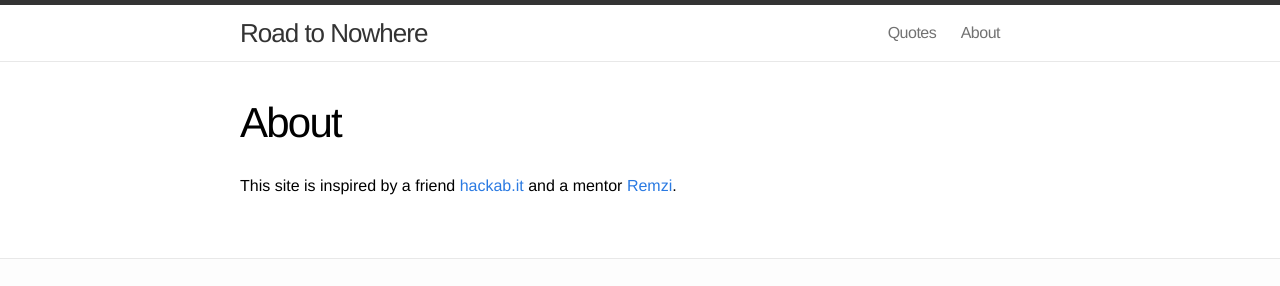
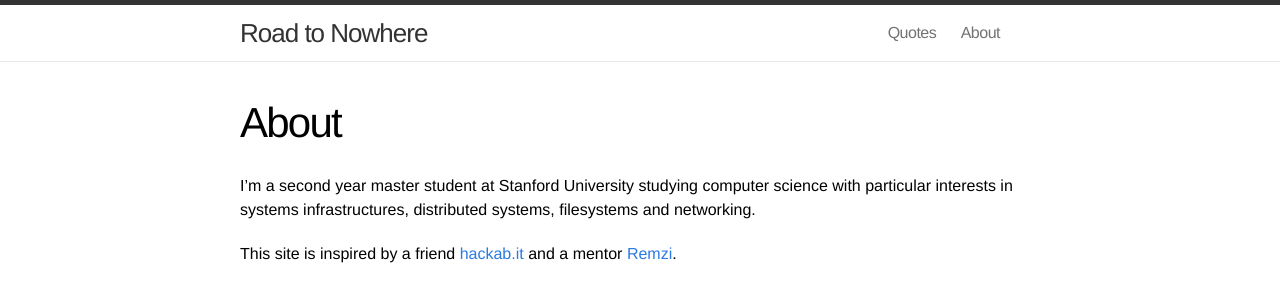
Before and after one commit to breezer00/breezer00.github.io, a plain HTML site: page about/index.html in a window 1280 px wide. Shown: the top 286 px of the page. Drawn offline with Linux system fonts and the light colour scheme.

Commit message:
Edit about page

```diff
--- a/about/index.html
+++ b/about/index.html
@@ -63,14 +63,22 @@
   </header>
 
   <article class="post-content">
-  <p>This site is inspired by a friend <a href="http://hackab.it">hackab.it</a> and a mentor <a href="http://pages.cs.wisc.edu/~remzi/">Remzi</a>. </p>
+  <p>I’m a second year master student at Stanford University studying computer
+science with particular interests in systems infrastructures, distributed
+systems, filesystems and networking.</p>
+
+<p>This site is inspired by a friend <a href="http://hackab.it">hackab.it</a> and a mentor <a href="http://pages.cs.wisc.edu/~remzi/">Remzi</a>.</p>
 
 <!--
-This is the base Jekyll theme. You can find out more info about customizing your Jekyll theme, as well as basic Jekyll usage documentation at [jekyllrb.com](http://jekyllrb.com/)
+This is the base Jekyll theme. You can find out more info about customizing
+your Jekyll theme, as well as basic Jekyll usage documentation at
+[jekyllrb.com](http://jekyllrb.com/)
 
-You can find the source code for the Jekyll new theme at: [github.com/jglovier/jekyll-new](https://github.com/jglovier/jekyll-new)
+You can find the source code for the Jekyll new theme at:
+[github.com/jglovier/jekyll-new](https://github.com/jglovier/jekyll-new)
 
-You can find the source code for Jekyll at [github.com/jekyll/jekyll](https://github.com/jekyll/jekyll)
+You can find the source code for Jekyll at
+[github.com/jekyll/jekyll](https://github.com/jekyll/jekyll)
 -->
 
   </article>
```
